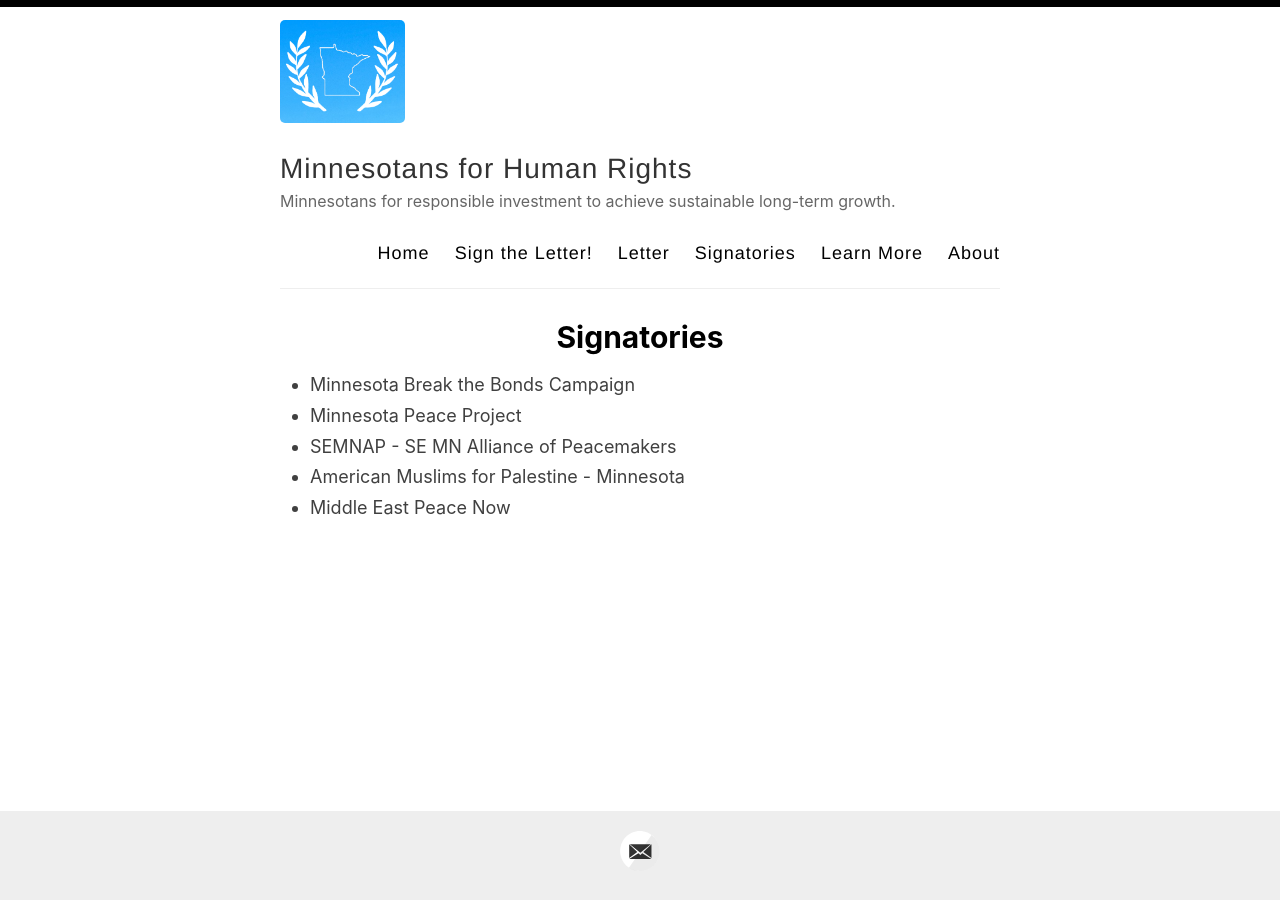
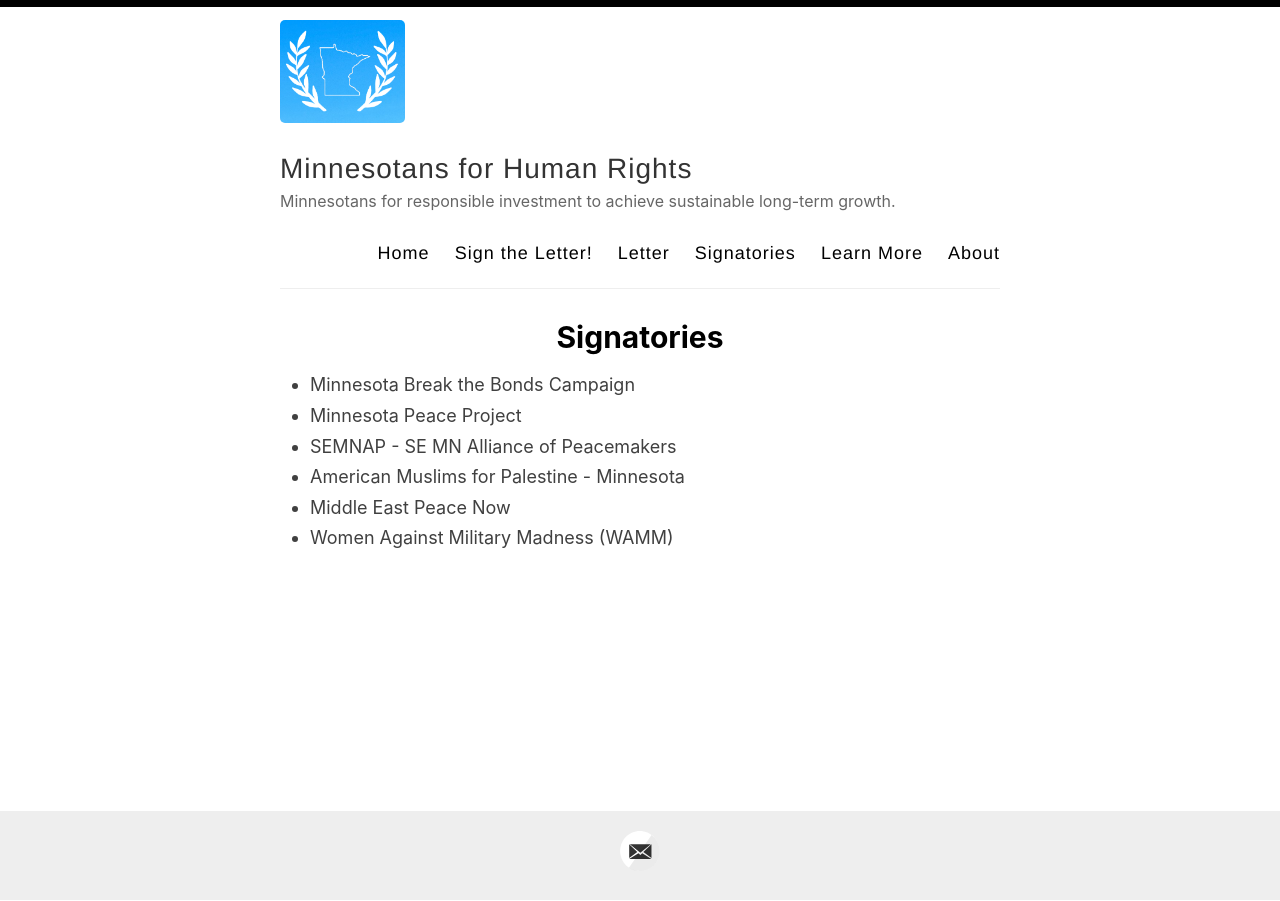
Before and after one commit to adamrahim/adamrahim.github.io, a Jekyll site: the page built from _posts/2020-12-24-signatories.md, in a window 1280 px wide. Built offline with Jekyll 4.4.1, drawn with Linux system fonts in a browser that asks for light colours.

Commit message:
Update 2020-12-24-signatories.md

```diff
--- a/_posts/2020-12-24-signatories.md
+++ b/_posts/2020-12-24-signatories.md
@@ -8,4 +8,5 @@
 - SEMNAP - SE MN Alliance of Peacemakers
 - American Muslims for Palestine - Minnesota
 - Middle East Peace Now
+- Women Against Military Madness (WAMM)
 <br/><br/>
```
